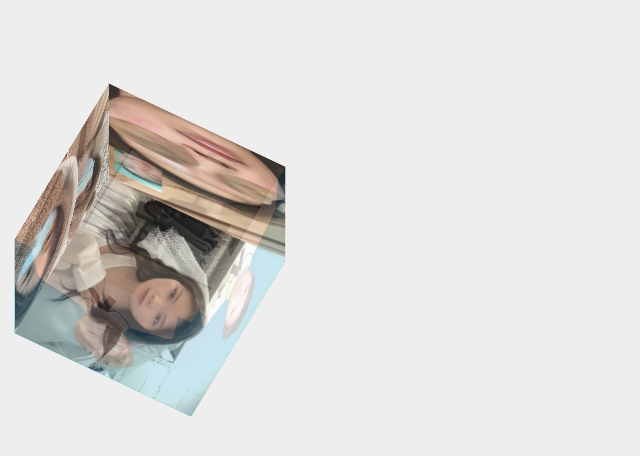
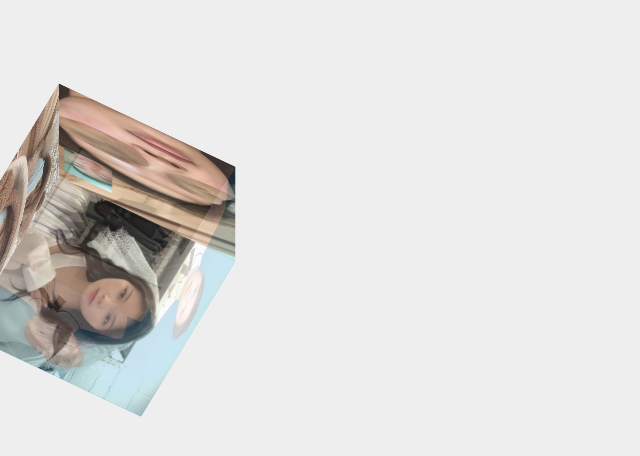
Before and after one commit to 1207003482/photos.github.io, a plain HTML site: page index.html in a window 1280 px wide. Shown: the whole page, without its empty margins (0-640 px from the left). Drawn offline with nearby package versions, Linux system fonts and the light colour scheme.

Commit message:
update:location

```diff
--- a/index.css
+++ b/index.css
@@ -177,7 +177,7 @@ video{
 .rotateImg{
     position:absolute;
     top:150px;
-    left:50px;
+    /* left:50px; */
     width:200px;
     height:200px;
      transform-style: preserve-3d;
```
